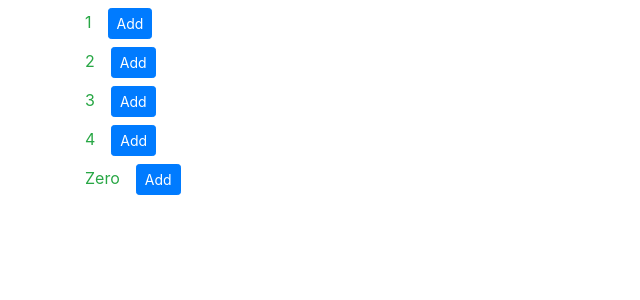
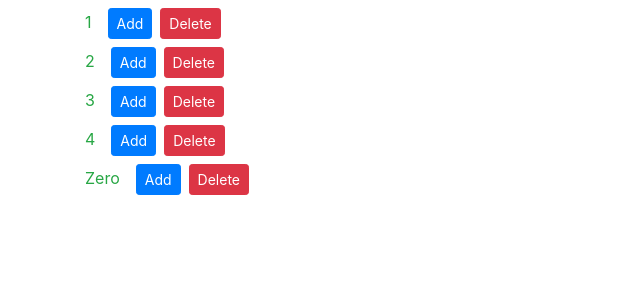
Before and after one commit to SASnigdho/react-with-bootstrap, a React (Create React App) app: page / in a window 1280 px wide. Shown: the top 300 px of the page, without its empty margins (0-640 px from the left). Built offline with nearby package versions, Linux system fonts and the light colour scheme.

Commit message:
Click event pass to child component.

```diff
--- a/src/components/counter.jsx
+++ b/src/components/counter.jsx
@@ -23,6 +23,13 @@ class Counter extends Component {
         >
           Add
         </button>
+
+        <button
+          className="btn btn-danger btn-sm ml-2"
+          onClick={this.props.onDelete}
+        >
+          Delete
+        </button>
       </div>
     );
   }
--- a/src/components/counters.jsx
+++ b/src/components/counters.jsx
@@ -11,11 +11,20 @@ class Counters extends Component {
       { id: 5, value: 0 },
     ],
   };
+
+  handelDelete = () => {
+    console.log("On Delete called!");
+  };
+
   render() {
     return (
       <div>
         {this.state.counters.map((count) => (
-          <Counter key={count.id} value={count.value} />
+          <Counter
+            key={count.id}
+            value={count.value}
+            onDelete={this.handelDelete}
+          />
         ))}
       </div>
     );
```
